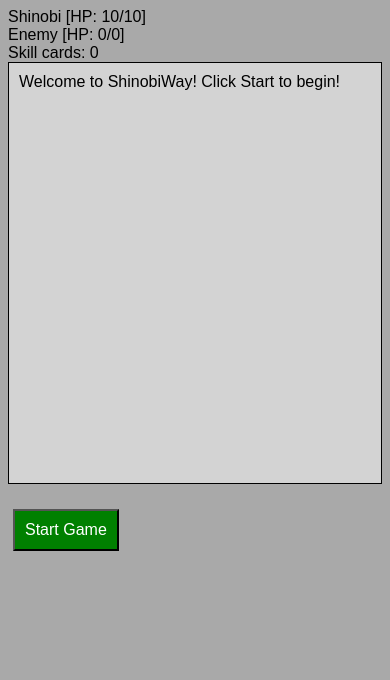
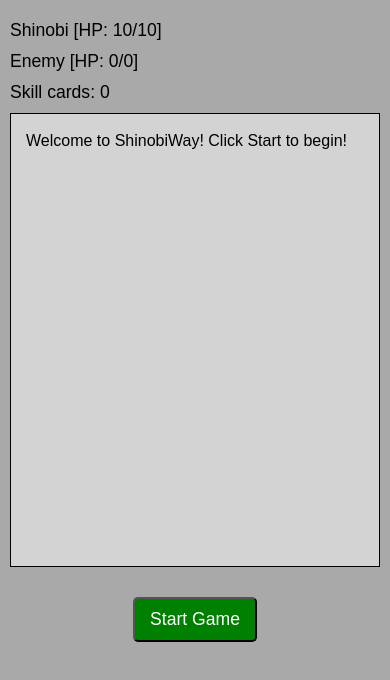
Before and after one commit to Mikiiill/Ninja-Story, a plain HTML site: page index.html in a window 390 px wide. Drawn offline with Linux system fonts and the light colour scheme.

Commit message:
Update index.html

```diff
--- a/index.html
+++ b/index.html
@@ -2,57 +2,92 @@
 <html>
 <head>
     <title>ShinobiWay</title>
+    <meta name="viewport" content="width=device-width, initial-scale=1.0">
     <style>
         body {
-            background-color: darkgrey; /* Dark grey background */
+            background-color: darkgrey;
             font-family: Arial, sans-serif;
+            margin: 0;
+            padding: 10px;
+            box-sizing: border-box;
+            min-height: 100vh;
         }
         #output {
-            background-color: lightgrey; /* Light grey battle text box */
+            background-color: lightgrey;
             border: 1px solid black;
-            padding: 10px;
-            height: 400px;
+            padding: 15px;
+            min-height: 60vh;
+            max-height: 80vh;
             overflow-y: auto;
             margin-bottom: 20px;
+            font-size: 1.2rem;
+            line-height: 1.5;
+        }
+        #player-status, #enemy-status, #skill-count {
+            font-size: 1.3rem;
+            margin: 10px 0;
         }
         #controls {
             margin-top: 20px;
+            display: flex;
+            flex-wrap: wrap;
+            justify-content: center;
         }
         .sprite {
-            width: 32px;
-            height: 32px;
+            width: 48px;
+            height: 48px;
             vertical-align: middle;
-            margin-right: 5px;
+            margin-right: 10px;
         }
         .output-text-player { color: blue; }
         .output-text-enemy { color: red; }
         .output-text-neutral { color: black; }
-        .output-text-fire { color: orange; }
-        .output-text-lightning { color: gold; }
+        .output-text-fire { color: #ff0000; }
+        .output-text-lightning { color: #ffa500; }
         .output-text-illusion { color: purple; }
         .output-text-earth { color: brown; }
         .output-text-feral { color: darkgreen; }
         .status-doom { color: black; }
-        .status-burned { color: orange; }
+        .status-burned { color: #ff0000; }
         .status-bleed { color: red; }
         .status-healing { color: green; }
-        .status-stunned { color: gold; }
+        .status-stunned { color: #ffa500; }
         .status-shadowcloneeffect { color: purple; }
-        .status-substitution { color: grey; } /* Updated from kawarami */
+        .status-substitution { color: grey; }
         .status-rockbarrier { color: brown; }
         button {
-            margin: 5px;
-            padding: 10px;
-            font-size: 16px;
+            margin: 10px;
+            padding: 15px 20px;
+            font-size: 1.3rem;
             cursor: pointer;
+            border-radius: 5px;
+            min-width: 120px;
         }
         .start-button { background-color: green; color: white; }
-        .fire { background-color: orange; color: white; }
-        .lightning { background-color: gold; color: black; }
+        .fire { background-color: #ff0000; color: white; }
+        .lightning { background-color: #ffa500; color: black; }
         .illusion { background-color: purple; color: white; }
         .earth { background-color: brown; color: white; }
         .feral { background-color: darkgreen; color: white; }
         .neutral { background-color: grey; color: white; }
+        @media (max-width: 600px) {
+            #output {
+                font-size: 1rem;
+                min-height: 50vh;
+            }
+            #player-status, #enemy-status, #skill-count {
+                font-size: 1.1rem;
+            }
+            button {
+                font-size: 1.1rem;
+                padding: 10px 15px;
+                min-width: 100px;
+            }
+            .sprite {
+                width: 36px;
+                height: 36px;
+            }
+        }
     </style>
 </head>
 <body>
```
